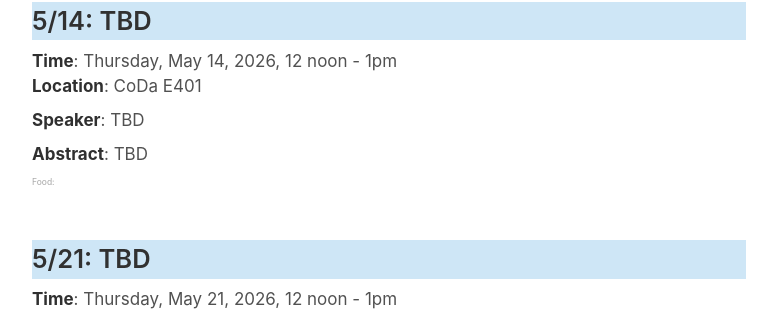
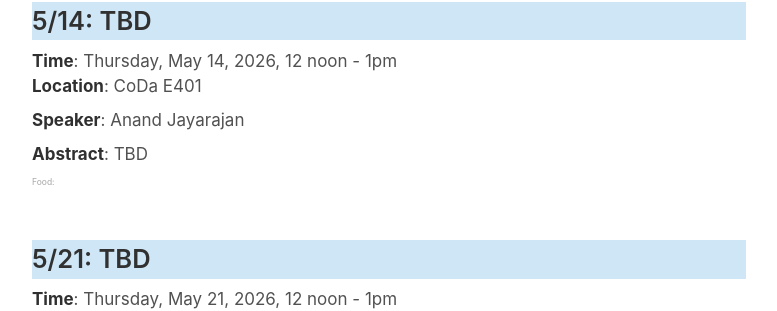
Before and after one commit to software-research-lunch/software-research-lunch.github.io, a Jekyll site: the page built from index.html, in a window 1280 px wide and 900 px high, scrolled down 2801 px. Shown: the part 150-461 px from the top of the window, without its empty margins (251-1028 px from the left). Built offline with Jekyll 4.4.1, drawn with Linux system fonts in a browser that asks for light colours.

Commit message:
_data: add anand as 5/14 speaker

```diff
--- a/_data/schedule.yml
+++ b/_data/schedule.yml
@@ -70,7 +70,7 @@ To show that the set of trades is sound, we model the observational equivalence
     - date: "2026-5-14"
       abstract: "TBD"
       title: "TBD"
-      speaker: "TBD"
+      speaker: "Anand Jayarajan"
       bio: "TBD"
     - date: "2026-5-21"
       abstract: "TBD"
```
